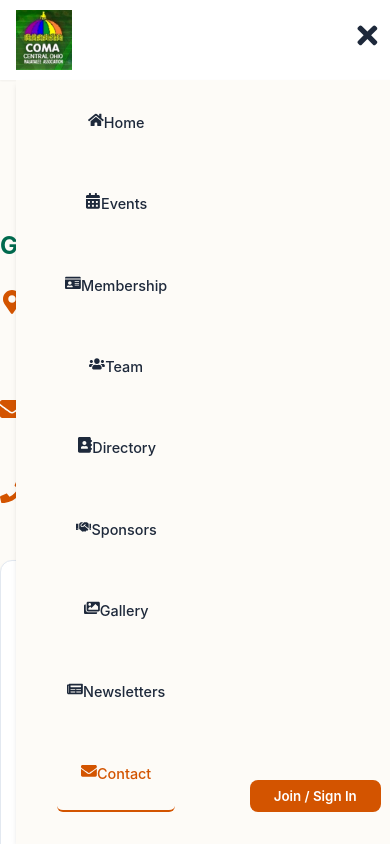
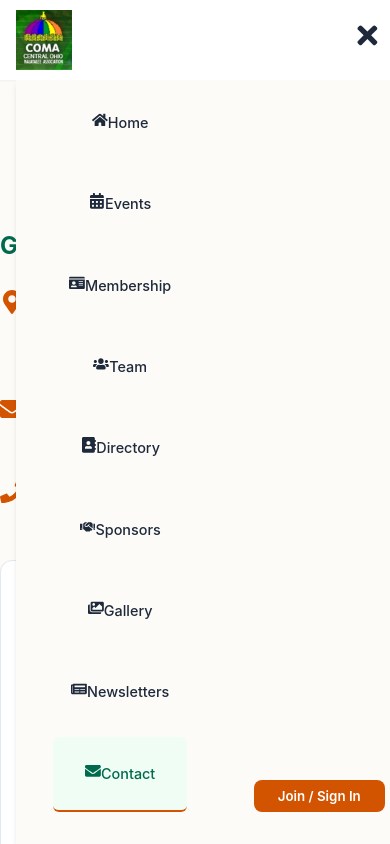
Before and after one commit to rakesh-aces/coma-website, a React (Vite) app: page /contact in a window 390 px wide. Both pictures are taken after a click on the element 367 px from the left and 40 px from the top of the page. Shown: the top 844 px of the page. Built offline with nearby package versions, Linux system fonts and the light colour scheme; no server answers.

Commit message:
refactor: externalize Firebase configuration to environment variables and add env files to gitignore

```diff
--- a/src/components/layout/Navbar.jsx
+++ b/src/components/layout/Navbar.jsx
@@ -40,7 +40,7 @@ const Navbar = () => {
                         {isOpen ? <FaTimes /> : <FaBars />}
                     </div>
 
-                    <ul className={`${styles.navMenu} ${isOpen ? styles.active : ''}`}>
+                    <ul className={styles.navMenu} data-active={isOpen}>
                         {navLinks.map((link, index) => (
                             <li key={index} className={styles.navItem}>
                                 <NavLink
--- a/src/components/layout/Navbar.module.css
+++ b/src/components/layout/Navbar.module.css
@@ -98,26 +98,34 @@
         left: -100%;
         opacity: 0;
         transition: all 0.5s ease;
+        transition: all 0.5s ease;
         background: var(--bg-color);
+        /* Use theme background */
         box-shadow: var(--shadow-md);
         padding-bottom: 2rem;
         height: calc(100vh - 80px);
-        /* Full height */
         overflow-y: auto;
-        /* Allow scrolling if menu is long */
     }
 
-    .navMenu.active {
+    .navMenu[data-active="true"] {
         left: 0;
         opacity: 1;
         z-index: 998;
     }
 
     .navLink {
-        text-align: center;
-        padding: 1.5rem;
+        text-align: left;
+        padding: 1.5rem 2rem;
         width: 100%;
         display: table;
+        color: var(--text-color);
+        /* Ensure text is dark */
+    }
+
+    .navLink:hover,
+    .activeLink {
+        color: var(--primary-color);
+        background-color: var(--bg-secondary);
     }
 
     .mobileIcon {
@@ -129,6 +137,7 @@
         font-size: 1.8rem;
         cursor: pointer;
         padding: 0.5rem;
-        /* Increase touch target */
+        color: var(--text-color);
+        /* Ensure icon is visible */
     }
 }
```
